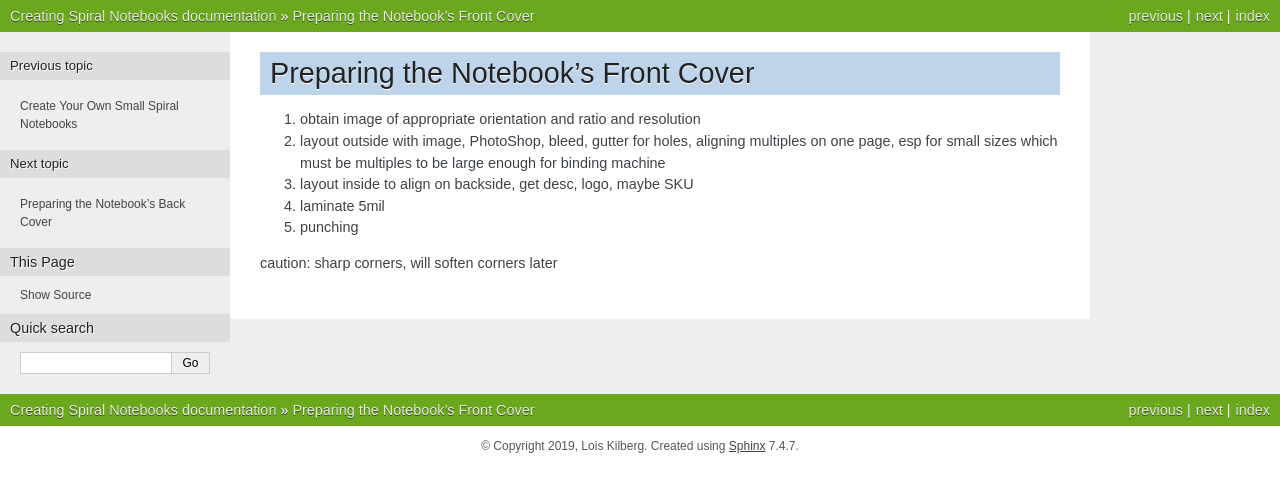
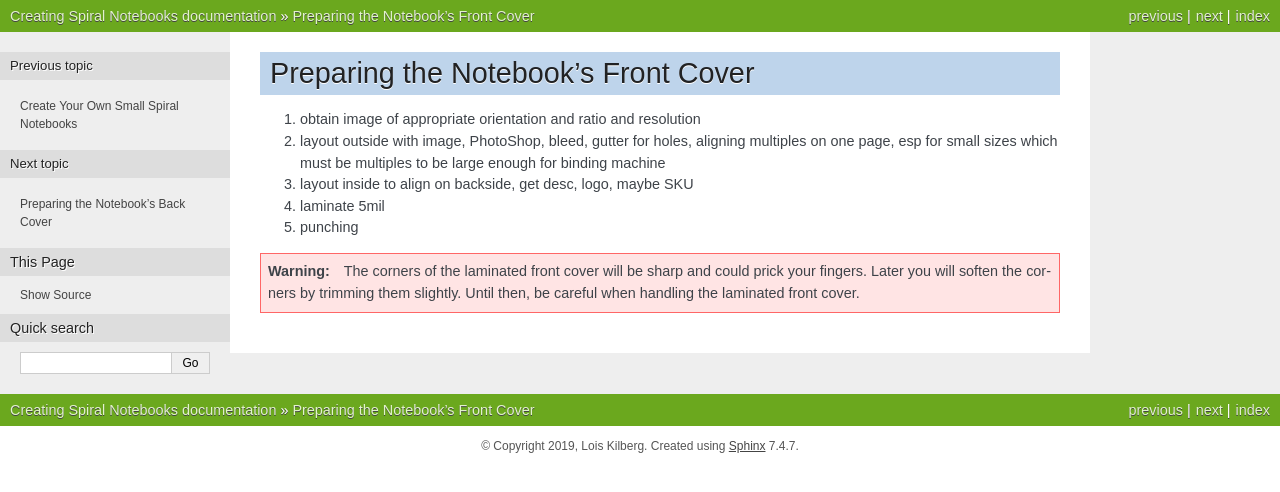
Before and after one commit to loiskilberg/create_spiral_notebook, a Sphinx documentation site: the page built from source/01_prepare_front_cover.rst, in a window 1280 px wide. Shown: the top 492 px of the page. Built offline with Sphinx 7.4.7, drawn with Linux system fonts in a browser that asks for light colours; pages that are not in the unit, such as notebooks, are missing from menus; some of the changed lines change nothing that is shown.

Commit message:
add warning for sharp corners

```diff
--- a/source/01_prepare_front_cover.rst
+++ b/source/01_prepare_front_cover.rst
@@ -7,4 +7,4 @@ Preparing the Notebook's Front Cover
 #. laminate 5mil
 #. punching
 
-caution: sharp corners, will soften corners later
+.. warning:: |warningSharpLaminatedFrontCover|
```
